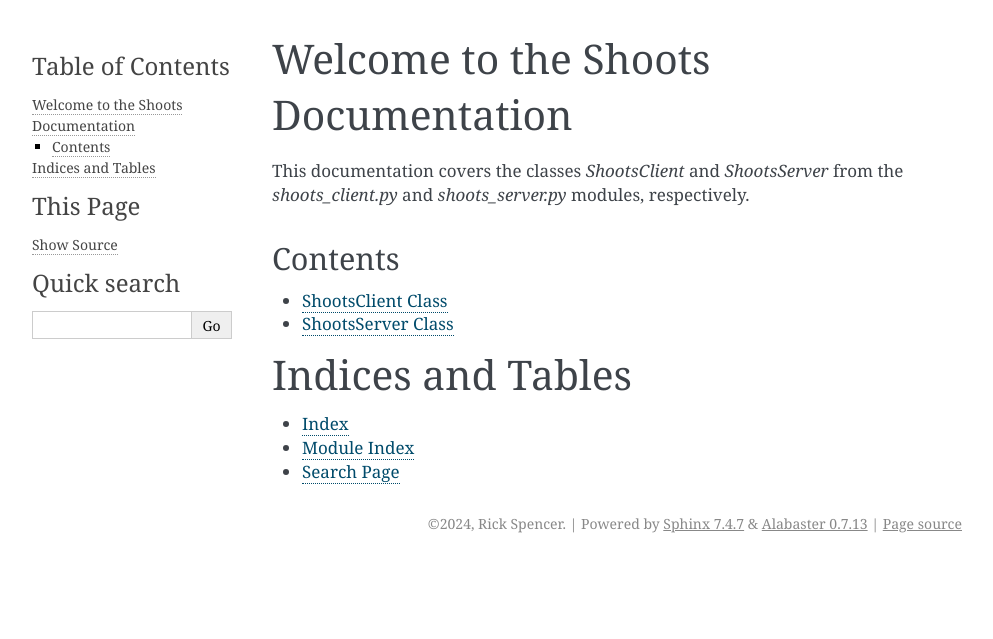
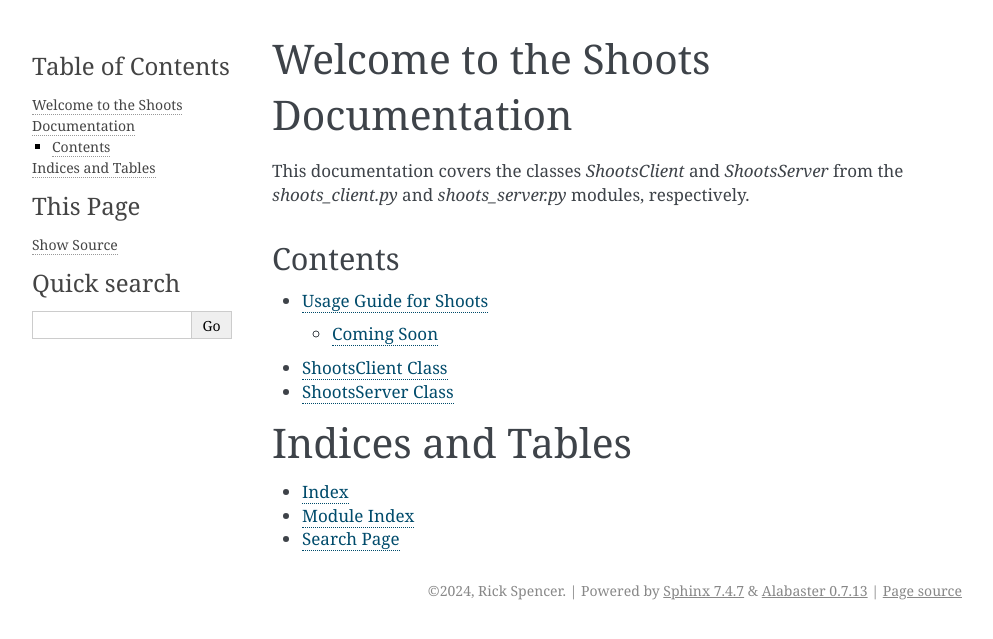
Before and after one commit to rickspencer3/shoots, a Sphinx documentation site: the page built from docs/source/index.rst, in a window 1280 px wide. Shown: the top 639 px of the page, without its empty margins (148-1141 px from the left). Built offline with Sphinx 7.4.7, drawn with Linux system fonts in a browser that asks for light colours.

Commit message:
added the new documentation

```diff
--- a/docs/source/index.rst
+++ b/docs/source/index.rst
@@ -9,6 +9,7 @@ Contents
 .. toctree::
    :maxdepth: 2
 
+   usage
    shoots_client
    shoots_server
 
--- /dev/null
+++ b/docs/source/usage.rst
@@ -0,0 +1,5 @@
+Usage Guide for Shoots
+======================
+
+Coming Soon
+------------
```
Also changed, not shown: 11 other files.
